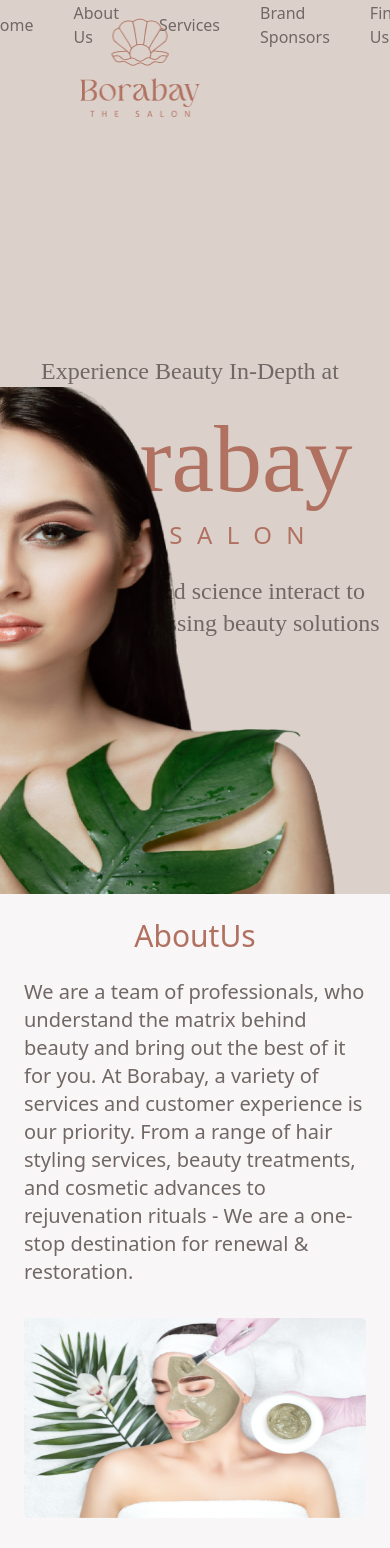
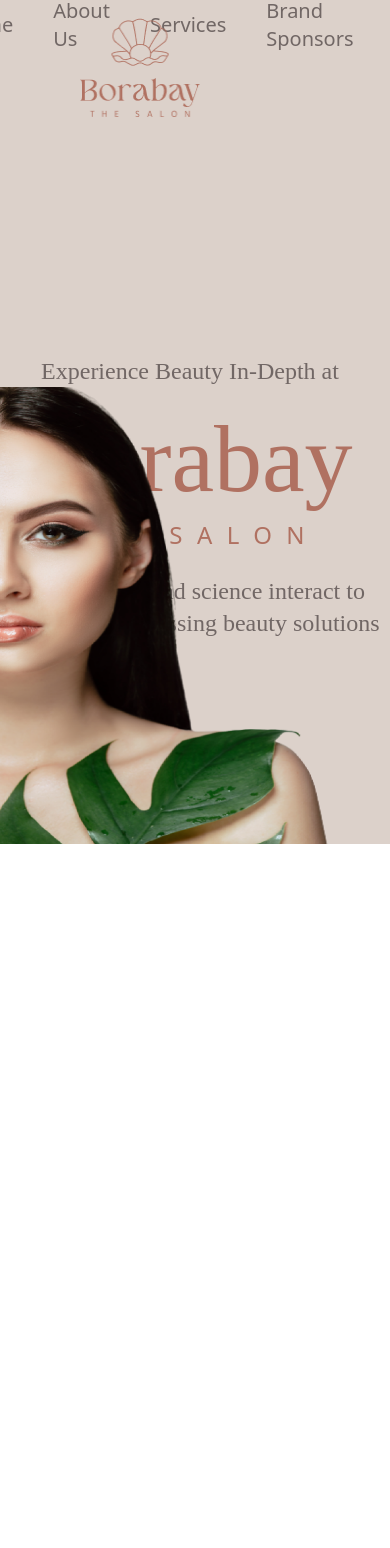
Before and after one commit to vamshikrishnatemp/borabay, a Next.js app: page / in a window 390 px wide. Shown: the top 1548 px of the page. After the commit the page ends 844 px from the top, so only its background shows below. Built offline with nearby package versions, Linux system fonts and the light colour scheme.

Commit message:
added responsiveness for about-us page, fixed scrollbars issues

```diff
--- a/package.json
+++ b/package.json
@@ -15,7 +15,6 @@
     "next-translate": "^1.0.1",
     "react": "17.0.2",
     "react-dom": "17.0.2",
-    "react-scroll": "^1.8.9",
     "react-slick": "^0.29.0",
     "react-syntax-highlighter": "^15.5.0",
     "sass": "^1.32.5",
--- a/pages/about-us/index.js
+++ b/pages/about-us/index.js
@@ -3,11 +3,11 @@ import Image from 'next/image';
 
 function AboutUs(props) {
     return (
-        <div className={`w-full h-full flex flex-col gap-6 py-6 px-6 md:px-24 bg-borabayImpureWhite`} id='about-us'>
+        <div className={`w-screen h-max flex flex-col gap-6 py-6 px-6 md:px-24 bg-borabayImpureWhite`} id='about-us'>
             <span className='text-borabayBrown font-normal text-3xl self-center md:self-start'>AboutUs</span>
-            <div className='w-full h-[90%] flex flex-row flex-wrap md:flex-nowrap gap-6 md:gap-24'>
-                <div className='w-full md:w-1/2 flex flex-col gap-8'>
-                    <span className='text-borabayDarkBrown font-normal text-xl'>We are a team of professionals, who understand the matrix behind beauty and bring out the best of it for you. At Borabay, a variety of services and customer experience is our priority. From a range of hair styling services, beauty treatments, and cosmetic advances to rejuvenation rituals - We are a one-stop destination for renewal & restoration.</span>
+            <div className='w-full h-[90%] flex flex-row flex-wrap-reverse md:flex-nowrap gap-6 md:gap-24'>
+                <div className='w-full md:w-1/2 flex flex-col-reverse md:flex-col gap-8'>
+                    <span className='text-borabayDarkBrown font-normal text-xl text-center md:text-left'>We are a team of professionals, who understand the matrix behind beauty and bring out the best of it for you. At Borabay, a variety of services and customer experience is our priority. From a range of hair styling services, beauty treatments, and cosmetic advances to rejuvenation rituals - We are a one-stop destination for renewal & restoration.</span>
                     <div className='w-[100%] h-[50%]'>
                         <Image src={require('../../public/icons/facial-girl.png')} height={350} width={600} alt='facial-girl' />
                     </div>
@@ -16,7 +16,7 @@ function AboutUs(props) {
                     <div className='w-[100%] h-[70%] flex flex-row justify-center md:justify-end'>
                         <Image src={require('../../public/icons/makeup-girl.png')} height={350} width={350} alt='makeup-girl' />
                     </div>
-                    <span className='text-borabayDarkBrown font-normal text-xl text-right'>We are a team of professionals, who understand the matrix behind beauty and bring out the best of it for you. At Borabay, a variety of services and customer experience is our priority. From a range of hair styling services, beauty treatments, and cosmetic advances to rejuvenation rituals - We are a one-stop destination for renewal & restoration.</span>
+                    <span className='text-borabayDarkBrown font-normal text-xl text-center md:text-right'>We are a team of professionals, who understand the matrix behind beauty and bring out the best of it for you. At Borabay, a variety of services and customer experience is our priority. From a range of hair styling services, beauty treatments, and cosmetic advances to rejuvenation rituals - We are a one-stop destination for renewal & restoration.</span>
                 </div>
             </div>
         </div>
--- a/pages/brand-sponsors/index.js
+++ b/pages/brand-sponsors/index.js
@@ -3,7 +3,7 @@ import Image from 'next/image';
 
 function BrandSponsors(props) {
     return (
-        <div className={`w-full h-full py-6 px-24 flex flex-col justify-center items-center bg-borabayImpureWhite border`} id='brand-sponsors'>
+        <div className={`w-screen h-screen py-6 px-24 flex flex-col justify-center items-center bg-borabayImpureWhite border`} id='brand-sponsors'>
             <span className='self-start text-borabayBrown font-normal text-3xl'>Founders</span>
             <div className='w-full h-[40%] mt-6 flex flex-row gap-24'>
                 <div className='w-[60%]'>
--- a/pages/find-us/index.js
+++ b/pages/find-us/index.js
@@ -4,7 +4,7 @@ import Image from 'next/image';
 
 function FindUs(props) {
     return (
-        <div className={`w-full h-full py-6 px-6 md:px-24 flex flex-col justify-center items-center gap-6 bg-borabayImpureWhite`} id='find-us'>
+        <div className={`w-screen h-screen py-6 px-6 md:px-24 flex flex-col justify-center items-center gap-6 bg-borabayImpureWhite`} id='find-us'>
             <span className='self-start text-borabayBrown font-normal text-3xl'>Find Us</span>
             <div className='w-full h-[90%] flex flex-row flex-wrap md:flex-nowrap gap-6 md:gap-24 justify-center items-center'>
                 <div className='w-[90%] md:w-[60%] h-[40%] md:h-[90%] border'>
--- a/pages/home/index.js
+++ b/pages/home/index.js
@@ -3,7 +3,7 @@ import Image from 'next/image';
 
 function Home(props) {
     return (
-        <div className={`relative w-full h-full flex flex-col justify-center items-center bg-borabayLightBrown`} id='home' >
+        <div className={`relative w-screen h-screen flex flex-col justify-center items-center bg-borabayLightBrown`} id='home' >
             <div className='absolute -top-8 left-20'>
                 <Image src={require('../../public/icons/Logo.png')} height={100} width={120} alt='Logo' />
             </div>
--- a/pages/index.js
+++ b/pages/index.js
@@ -9,7 +9,7 @@ import BrandSponsors from './brand-sponsors';
 
 export default function WebsiteHome() {
   return (
-    <div className='h-screen w-screen custom-scroll'>
+    <div className='h-screen w-screen scroll-smooth overflow-y-auto overflow-x-hidden custom-scroll'>
       <Navbar />
       <Home />
       <AboutUs />
--- a/pages/services/index.js
+++ b/pages/services/index.js
@@ -58,7 +58,7 @@ function Services(props) {
     }
 
     return (
-        <div className={`w-full h-full p-6 flex flex-col gap-4 md:gap-24 items-center bg-borabayImpureWhite border`} id='services'>
+        <div className={`w-screen h-screen p-6 flex flex-col gap-4 md:gap-24 items-center bg-borabayImpureWhite border`} id='services'>
             <span className='text-borabayBrown font-normal text-3xl'>Our Services</span>
             <div className='h-0 w-0 md:w-full md:h-[400px]'>
                 <Slider {...settings}>
--- a/src/components/navbar/index.js
+++ b/src/components/navbar/index.js
@@ -1,14 +1,14 @@
 import React, { useState, useEffect } from 'react';
-import { Link } from 'react-scroll';
+import Link from 'next/link';
 
 export default function Navbar() {
   return (
-    <div className={`relative h-[50px] w-full flex justify-center items-center gap-10 bg-borabayLightBrown`}>
-      <Link className={`cursor-pointer text-borabayDarkBrown`} activeClass='active' to="home" spy={true} smooth={true} offset={0} duration={500}>Home</Link>
-      <Link className={`cursor-pointer text-borabayDarkBrown`} activeClass='active' to="about-us" spy={true} smooth={true} offset={0} duration={500}>About Us</Link>
-      <Link className={`cursor-pointer text-borabayDarkBrown`} activeClass='active' to="services" spy={true} smooth={true} offset={0} duration={500}>Services</Link>
-      <Link className={`cursor-pointer text-borabayDarkBrown`} activeClass='active' to="brand-sponsors" spy={true} smooth={true} offset={0} duration={500}>Brand Sponsors</Link>
-      <Link className={`cursor-pointer text-borabayDarkBrown`} activeClass='active' to="find-us" spy={true} smooth={true} offset={0} duration={500}>Find Us</Link>
+    <div className={`relative h-[50px] w-screen flex justify-center items-center gap-10 bg-borabayLightBrown text-xl text-borabayDarkBrown`}>
+      <Link href='#home'><a>Home</a></Link>
+      <Link href='#about-us'><a>About Us</a></Link>
+      <Link href='#services'><a>Services</a></Link>
+      <Link href='#brand-sponsors'><a>Brand Sponsors</a></Link>
+      <Link href='#find-us'><a>Find Us</a></Link>
     </div>
   )
 }
--- a/styles/globals.css
+++ b/styles/globals.css
@@ -17,6 +17,7 @@ body {
 /* width */
 .custom-scroll::-webkit-scrollbar {
   width: 5px;
+  height: 5px;
 }
 
 /* Track */
```
Also changed, not shown: 1 other file (tests, documents, lock files or other folders).
